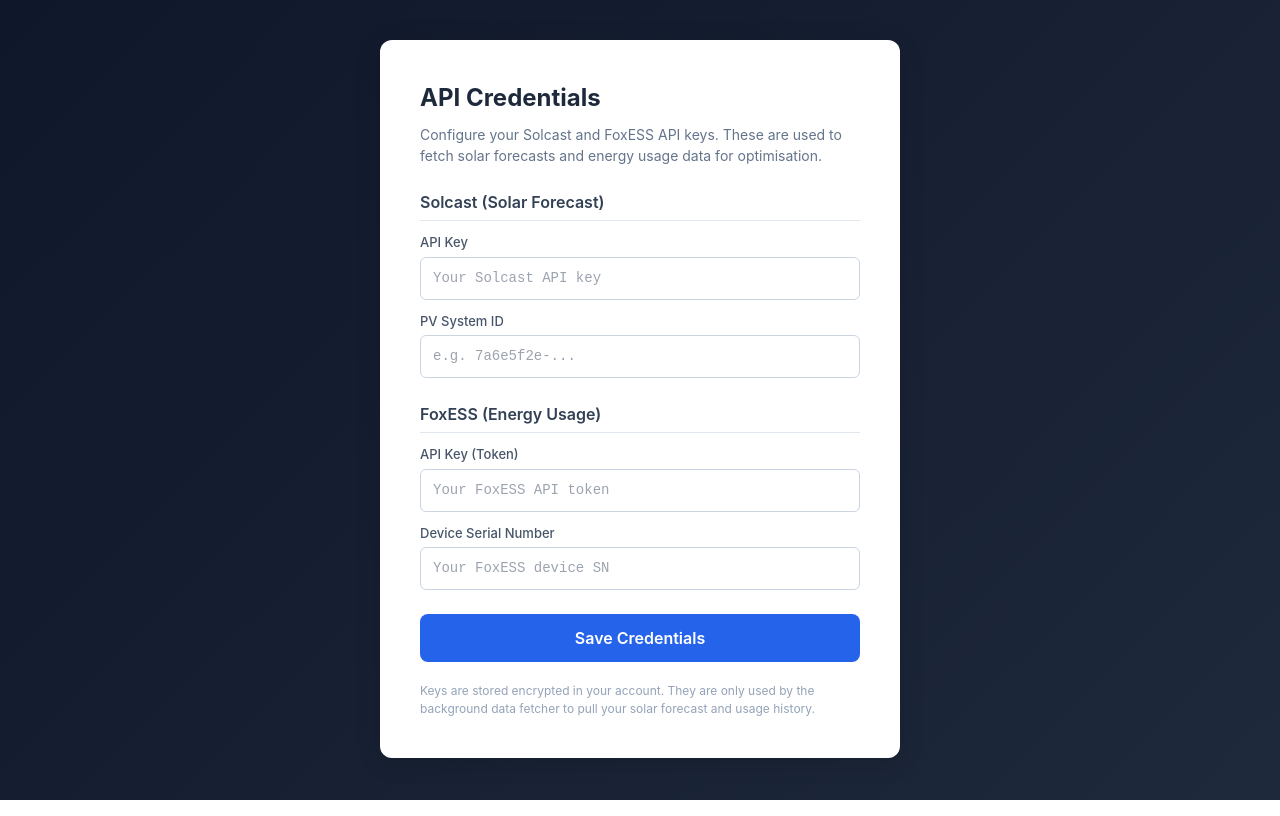
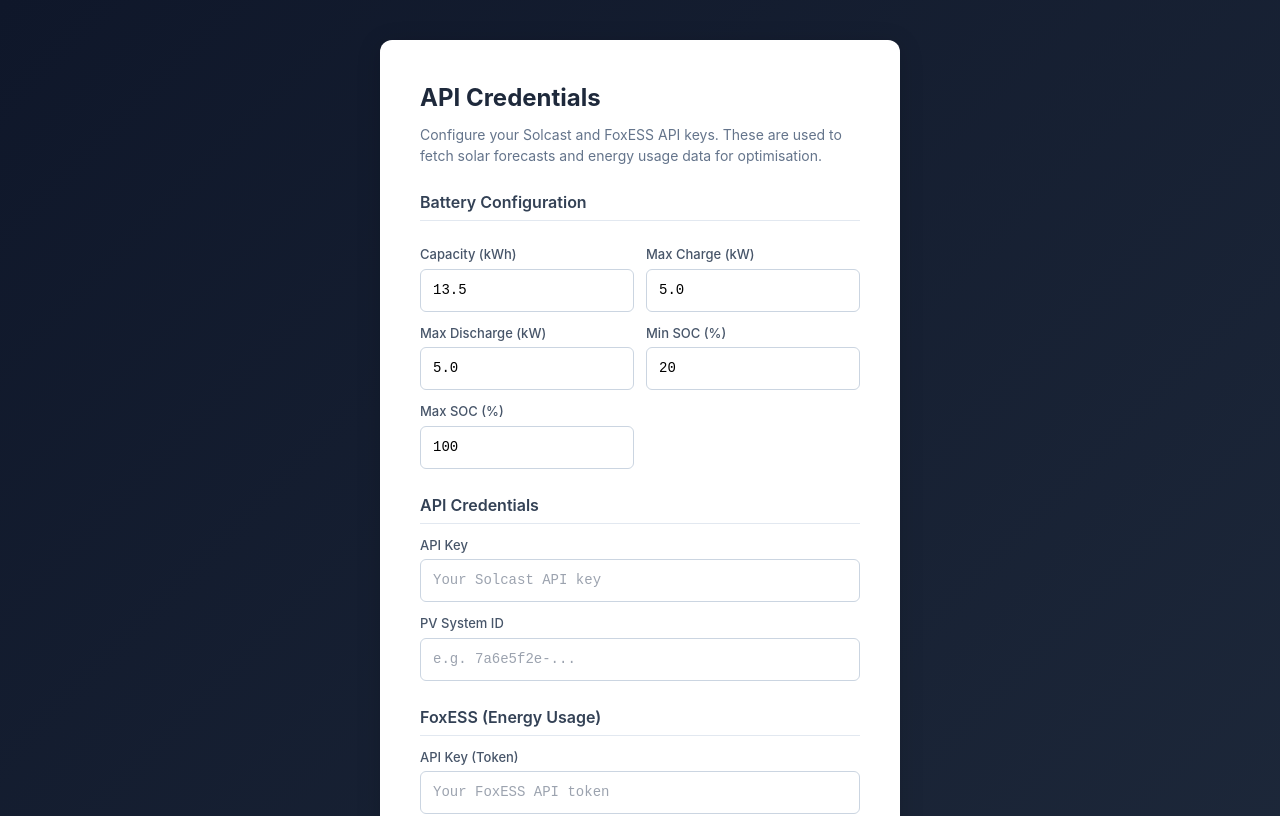
Before and after one commit to tomtad876/home_battery_optimisation, a Next.js app in the folder frontend/: page /settings in a window 1280 px wide. Shown: the top 816 px of the page. Built offline with nearby package versions, Linux system fonts and the light colour scheme; no server answers.

Commit message:
Settings page: add battery config fields (capacity, power, SOC)
- Backend: PUT /batteries/me endpoint for battery config updates
- Frontend: battery config form fields (capacity, charge/discharge, SOC limits)
- Single Save button updates both battery config and API credentials

```diff
--- a/frontend/pages/settings.js
+++ b/frontend/pages/settings.js
@@ -16,6 +16,12 @@
   const [solcastSystemId, setSolcastSystemId] = useState('');
   const [foxessApiKey, setFoxessApiKey] = useState('');
   const [foxessDeviceSn, setFoxessDeviceSn] = useState('');
+
+  const [capacityKwh, setCapacityKwh] = useState('13.5');
+  const [maxChargeKw, setMaxChargeKw] = useState('5.0');
+  const [maxDischargeKw, setMaxDischargeKw] = useState('5.0');
+  const [minSocPct, setMinSocPct] = useState('20');
+  const [maxSocPct, setMaxSocPct] = useState('100');
 
   useEffect(() => {
     loadCredentials();
@@ -74,6 +80,11 @@
         setSolcastSystemId(config.solcast_system_id || '');
         setFoxessApiKey(config.foxess_api_key || '');
         setFoxessDeviceSn(config.foxess_device_sn || '');
+        setCapacityKwh(String(data.battery?.capacity_kwh ?? '13.5'));
+        setMaxChargeKw(String(data.battery?.max_charge_kw ?? '5.0'));
+        setMaxDischargeKw(String(data.battery?.max_discharge_kw ?? '5.0'));
+        setMinSocPct(String(data.battery?.min_soc_pct ?? '20'));
+        setMaxSocPct(String(data.battery?.max_soc_pct ?? '100'));
       }
     } catch (e) {
       console.error('Failed to load credentials:', e);
@@ -91,25 +102,41 @@
       const { data: { session } } = await supabase.auth.getSession();
       if (!session) return;
 
-      const body = {};
-      if (solcastApiKey) body.solcast_api_key = solcastApiKey;
-      if (solcastSystemId) body.solcast_system_id = solcastSystemId;
-      if (foxessApiKey) body.foxess_api_key = foxessApiKey;
-      if (foxessDeviceSn) body.foxess_device_sn = foxessDeviceSn;
+      const headers = {
+        'Content-Type': 'application/json',
+        Authorization: `Bearer ${session.access_token}`,
+      };
 
-      const resp = await fetch(`${process.env.NEXT_PUBLIC_API_URL}/batteries/me/provider_config`, {
+      // Save battery config
+      const battResp = await fetch(`${process.env.NEXT_PUBLIC_API_URL}/batteries/me`, {
         method: 'PUT',
-        headers: {
-          'Content-Type': 'application/json',
-          Authorization: `Bearer ${session.access_token}`,
-        },
-        body: JSON.stringify(body),
+        headers,
+        body: JSON.stringify({
+          capacity_kwh: parseFloat(capacityKwh) || 13.5,
+          max_charge_kw: parseFloat(maxChargeKw) || 5.0,
+          max_discharge_kw: parseFloat(maxDischargeKw) || 5.0,
+          min_soc_pct: parseFloat(minSocPct) || 20,
+          max_soc_pct: parseFloat(maxSocPct) || 100,
+        }),
       });
 
-      if (resp.ok) {
-        setMessage({ type: 'success', text: 'Credentials saved successfully.' });
+      // Save API credentials
+      const credBody = {};
+      if (solcastApiKey) credBody.solcast_api_key = solcastApiKey;
+      if (solcastSystemId) credBody.solcast_system_id = solcastSystemId;
+      if (foxessApiKey) credBody.foxess_api_key = foxessApiKey;
+      if (foxessDeviceSn) credBody.foxess_device_sn = foxessDeviceSn;
+
+      const credResp = await fetch(`${process.env.NEXT_PUBLIC_API_URL}/batteries/me/provider_config`, {
+        method: 'PUT',
+        headers,
+        body: JSON.stringify(credBody),
+      });
+
+      if (battResp.ok && credResp.ok) {
+        setMessage({ type: 'success', text: 'Settings saved successfully.' });
       } else {
-        const err = await resp.json();
+        const err = await (battResp.ok ? credResp : battResp).json();
         setMessage({ type: 'error', text: err.detail || 'Failed to save.' });
       }
     } catch (e) {
@@ -149,7 +176,69 @@
         )}
 
         <form onSubmit={handleSave}>
-          <h2 style={styles.sectionTitle}>Solcast (Solar Forecast)</h2>
+          <h2 style={styles.sectionTitle}>Battery Configuration</h2>
+
+          <div style={styles.row}>
+            <div style={styles.halfField}>
+              <label style={styles.label}>Capacity (kWh)</label>
+              <input
+                type="number"
+                step="0.1"
+                value={capacityKwh}
+                onChange={(e) => setCapacityKwh(e.target.value)}
+                style={styles.input}
+              />
+            </div>
+            <div style={styles.halfField}>
+              <label style={styles.label}>Max Charge (kW)</label>
+              <input
+                type="number"
+                step="0.1"
+                value={maxChargeKw}
+                onChange={(e) => setMaxChargeKw(e.target.value)}
+                style={styles.input}
+              />
+            </div>
+          </div>
+
+          <div style={styles.row}>
+            <div style={styles.halfField}>
+              <label style={styles.label}>Max Discharge (kW)</label>
+              <input
+                type="number"
+                step="0.1"
+                value={maxDischargeKw}
+                onChange={(e) => setMaxDischargeKw(e.target.value)}
+                style={styles.input}
+              />
+            </div>
+            <div style={styles.halfField}>
+              <label style={styles.label}>Min SOC (%)</label>
+              <input
+                type="number"
+                step="1"
+                value={minSocPct}
+                onChange={(e) => setMinSocPct(e.target.value)}
+                style={styles.input}
+              />
+            </div>
+          </div>
+
+          <div style={styles.row}>
+            <div style={styles.halfField}>
+              <label style={styles.label}>Max SOC (%)</label>
+              <input
+                type="number"
+                step="1"
+                value={maxSocPct}
+                onChange={(e) => setMaxSocPct(e.target.value)}
+                style={styles.input}
+              />
+            </div>
+            <div style={styles.halfField} />
+          </div>
+
+          <h2 style={styles.sectionTitle}>API Credentials</h2>
 
           <label style={styles.label}>API Key</label>
           <input
@@ -294,4 +383,11 @@
     textAlign: 'center',
     color: '#64748b',
   },
+  row: {
+    display: 'flex',
+    gap: '12px',
+  },
+  halfField: {
+    flex: 1,
+  },
 };
```
Also changed, not shown: 2 other files (tests, documents, lock files or other folders).
